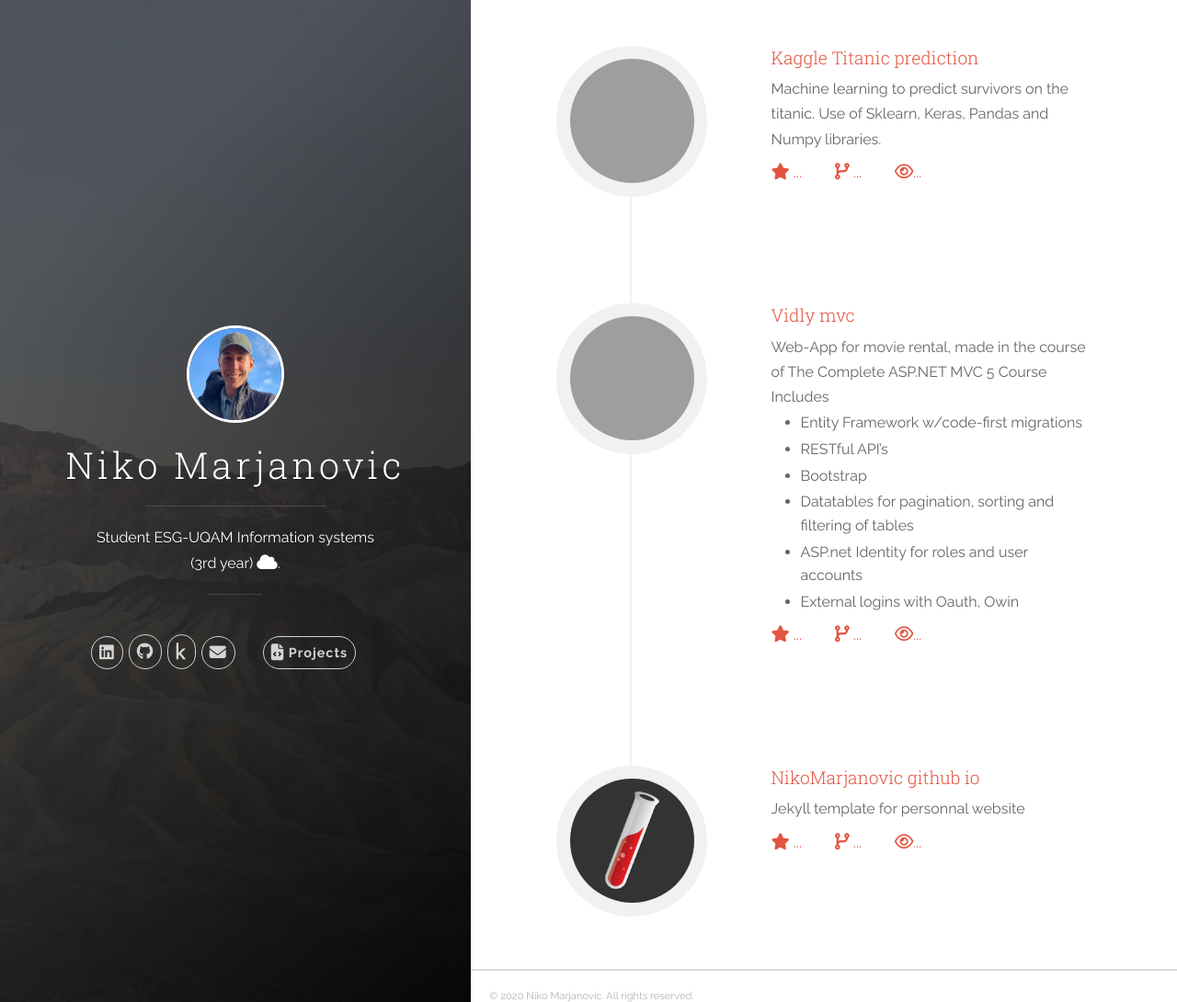
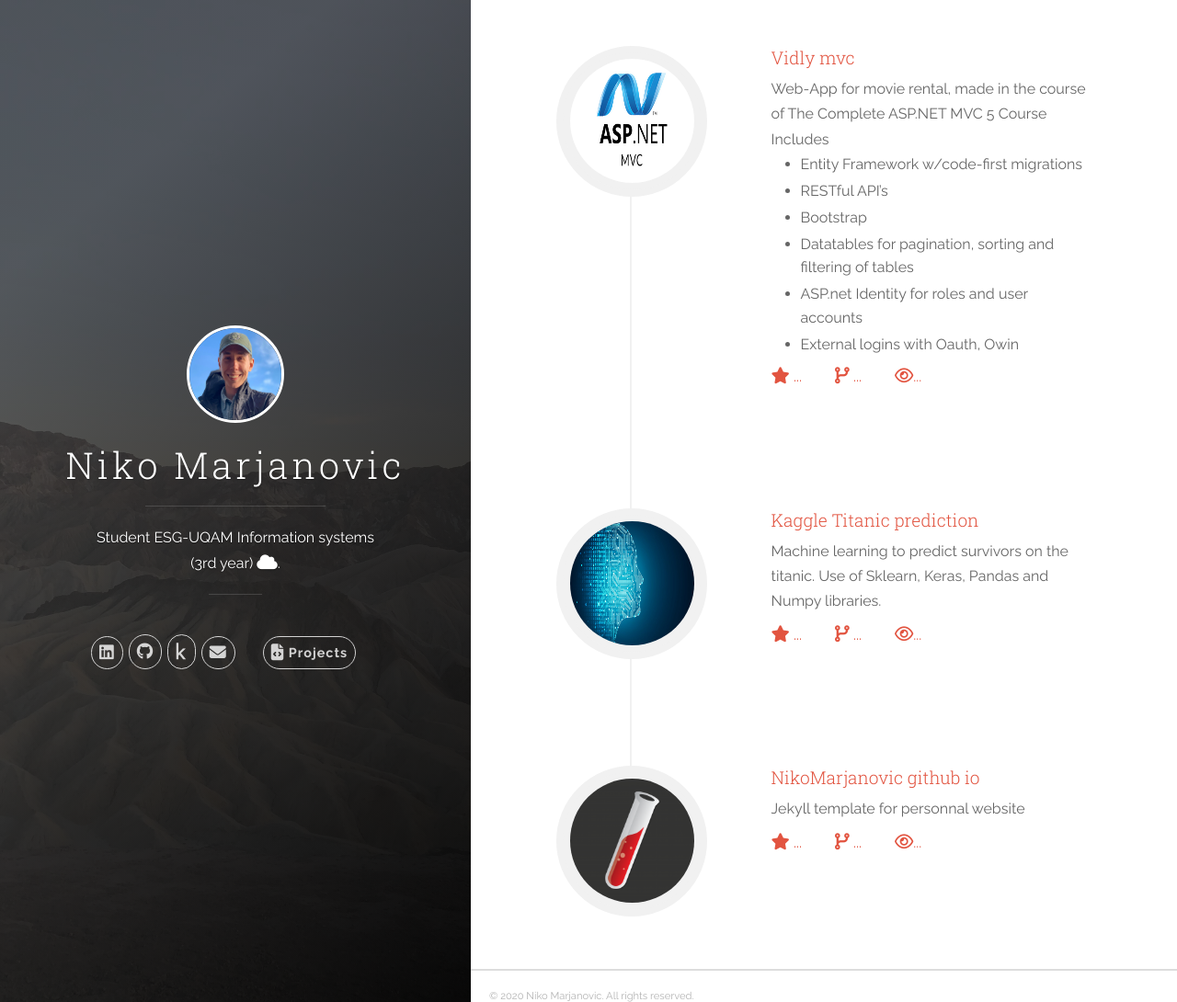
Before and after one commit to NikoMarjanovic/NikoMarjanovic.github.io, a Jekyll site: the page built from index.html, in a window 1280 px wide and 1090 px high. Shown: the whole window at 92% size. Built offline with Jekyll 4.4.1, drawn with Linux system fonts in a browser that asks for light colours; nearby versions of some CDN libraries; comment, search, counter and statistics services are not loaded; part of the change alters nothing that is shown; grey boxes are pictures that could not be loaded.

Commit message:
projectupdate

```diff
--- a/_data/projects.yml
+++ b/_data/projects.yml
@@ -1,16 +1,10 @@
 # projects section data
 # If you don't have language feature(language.yml is empty), ignore "i18n" items
 # Suggest projects' img be located at '/static/assets/img/landing', and edit following img items.
-- name: Kaggle Titanic prediction
-  gh_user: nikomarjanovic
-  repo: Titanic-Kaggle
-  img: /images/ML.jpeg
-  desc: Machine learning to predict survivors on the titanic. Use of Sklearn, Keras, Pandas and Numpy libraries.
-
 - name: Vidly mvc
   gh_user: nikomarjanovic
   repo: VidlyMVC
-  img: /images/MVC.jpeg
+  img: /images/MVC.jpg
   desc: |
     Web-App for movie rental, made in the course of The Complete ASP.NET MVC 5 Course
     Includes
@@ -21,6 +15,12 @@
     - ASP.net Identity for roles and user accounts
     - External logins with Oauth, Owin
 
+- name: Kaggle Titanic prediction
+  gh_user: nikomarjanovic
+  repo: Titanic-Kaggle
+  img: /images/ML.jpg
+  desc: Machine learning to predict survivors on the titanic. Use of Sklearn, Keras, Pandas and Numpy libraries.
+
 - name: NikoMarjanovic github io
   gh_user: nikomarjanovic
   repo: NikoMarjanovic.github.io
```
